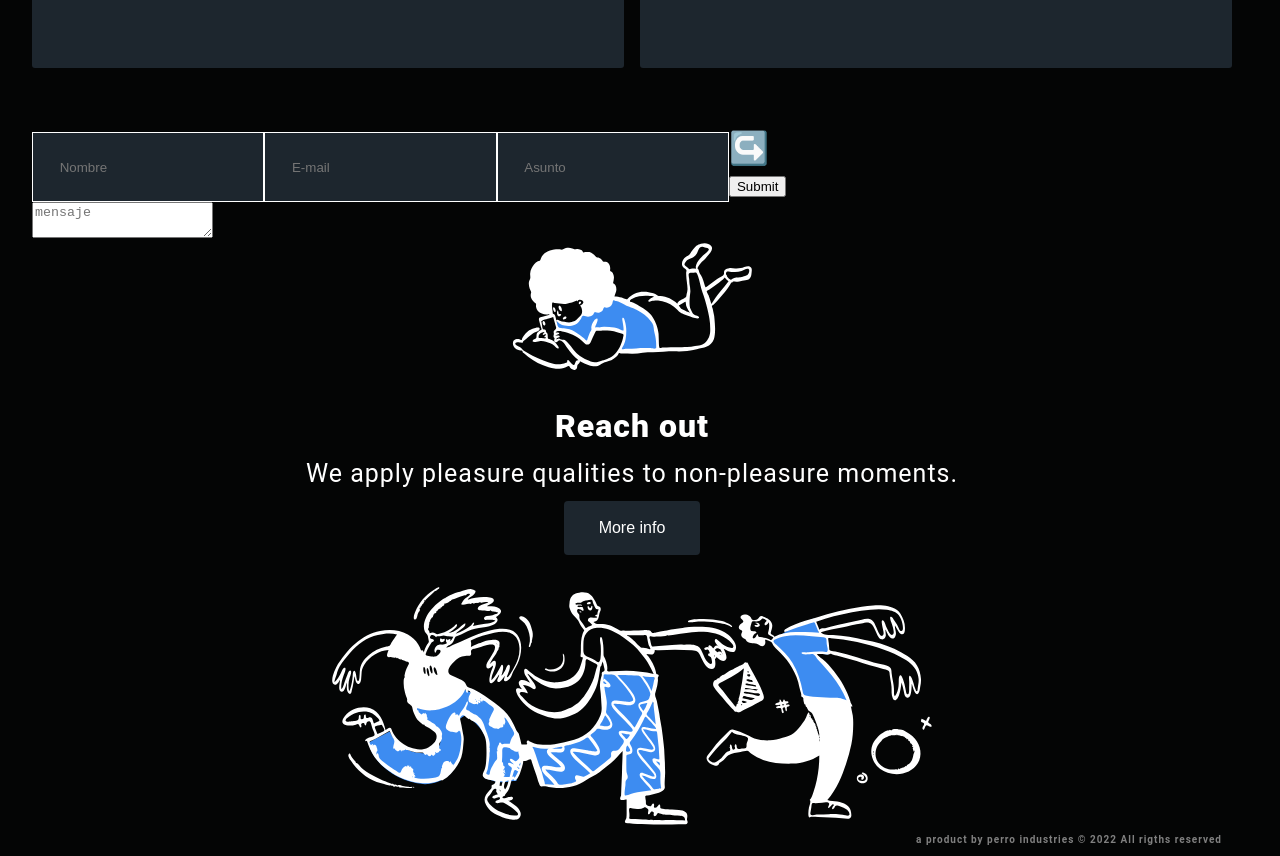
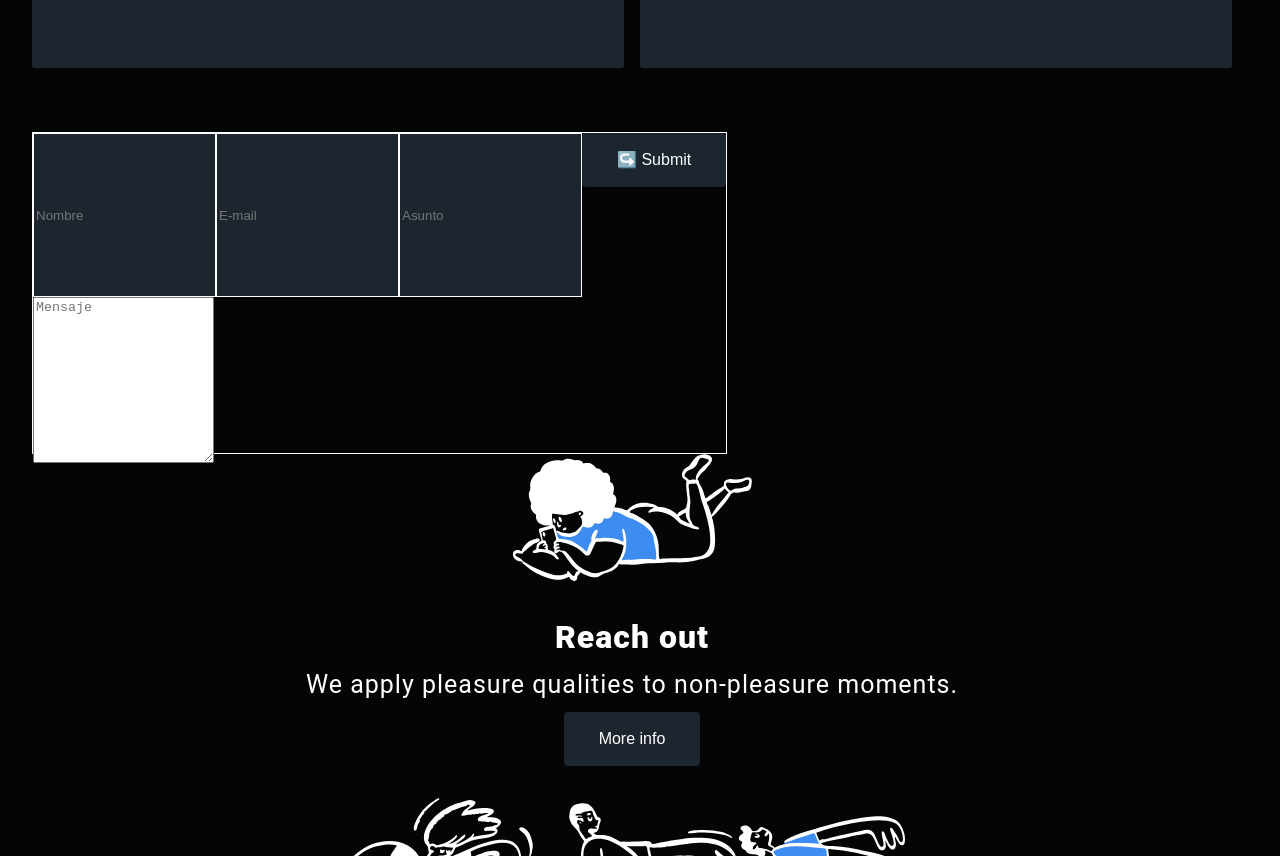
Before and after one commit to germaimo/perro, a React (Create React App) app: page / in a window 1280 px wide. Shown: the part 1460-2316 px from the top of the page. Built offline with nearby package versions, Linux system fonts and the light colour scheme; a web font is replaced by a local one.

Commit message:
formik agregado, mejorando estilos de formulario

```diff
--- a/package.json
+++ b/package.json
@@ -6,6 +6,7 @@
     "@testing-library/jest-dom": "^5.16.4",
     "@testing-library/react": "^13.2.0",
     "@testing-library/user-event": "^13.5.0",
+    "formik": "^2.2.9",
     "react": "^18.1.0",
     "react-dom": "^18.1.0",
     "react-scripts": "5.0.1",
--- a/src/components/Form/Form.js
+++ b/src/components/Form/Form.js
@@ -1,45 +1,101 @@
 import React from 'react'
-import styles from './Form.module.css'
+import styles from './Form.module.css';
+import { Formik, Form, Field, ErrorMessage } from 'formik';
 //📨
+const Formu = () => (
+    <div>
+      <Formik
+        initialValues={{ email: '', password: '' }}
+        validate={values => {
+          const errors = {};
+          if (!values.email) {
+            errors.email = 'Required';
+          } else if (
+            !/^[A-Z0-9._%+-]+@[A-Z0-9.-]+\.[A-Z]{2,}$/i.test(values.email)
+          ) {
+            errors.email = 'Invalid email address';
+          }
+          return errors;
+        }}
+        onSubmit={(values, { setSubmitting }) => {
+          setTimeout(() => {
+            alert(JSON.stringify(values, null, 2));
+            setSubmitting(false);
+          }, 400);
+        }}
+      >
+        {({ isSubmitting }) => (
+          <Form>
+            <div className={styles['columna-1']}>
 
-const Form = () => {
-  return (
-    <div>
-        <form>
-                <div className={styles['columna-1']}>
-                    <div>
+                <div>
+                    <Field type="text" name="name" placeholder='Nombre' />
+                    <ErrorMessage name="name" component="div" />
 
-                        <div className={styles['name']}>
-                            <input id="fromName" name="fromName" placeholder='Nombre' type="text"></input>
+                    <Field type="email" name="email" placeholder='E-mail' />
+                    <ErrorMessage name="email" component="div" />
 
-                        </div>
-
-                        <div className={styles['email']}>
-                            <input id="fromEmail" name="fromEmail" placeholder='E-mail' type="email"></input>
-
-                        </div>
-
-                        <div className={styles['asunto']}>
-                            <input id="fromAsunto" name="fromAsunto" placeholder='Asunto' type="text"></input>
-
-                        </div>
-
-                    </div>
-
-                    <div className={styles['message']}>
-                        <textarea id="message" name="message" placeholder='mensaje' ></textarea>
-
-                    </div>
+                    <Field type="text" name="subject" placeholder='Asunto' />
+                    <ErrorMessage name="subject" component="div" />
                 </div>
 
-                <div className={styles['columna-2']} >
-                    <p>↪️</p>
-                    <input id="send" name="send" type="submit"></input>
+                <div>
+                    <Field name="message" component="textarea" placeholder='Mensaje'/>
+                    <ErrorMessage name="message" component="div" />
+                </div>
+            </div>
 
-                </div>
-        </form>
+            <div className={styles['columna-2']}>
+                <button type="submit" disabled={isSubmitting}>
+                ↪️ Submit
+                </button>
+            </div>
+          </Form>
+        )}
+      </Formik>
     </div>
-  )
-}
+  );
 
-export default Form
+
+// const Form = () => {
+//   return (
+//     <div>
+
+//         <form>
+//                 <div className={styles['columna-1']}>
+//                     <div>
+
+//                         <div className={styles['name']}>
+//                             <input id="fromName" name="fromName" placeholder='Nombre' type="text"></input>
+
+//                         </div>
+
+//                         <div className={styles['email']}>
+//                             <input id="fromEmail" name="fromEmail" placeholder='E-mail' type="email"></input>
+
+//                         </div>
+
+//                         <div className={styles['asunto']}>
+//                             <input id="fromAsunto" name="fromAsunto" placeholder='Asunto' type="text"></input>
+
+//                         </div>
+
+//                     </div>
+
+//                     <div className={styles['message']}>
+//                         <textarea id="message" name="message" placeholder='mensaje' ></textarea>
+
+//                     </div>
+//                 </div>
+
+//                 <div className={styles['columna-2']} >
+//                     <p>↪️</p>
+//                     <input id="send" name="send" type="submit"></input>
+
+//                 </div>
+//         </form>
+//     </div>
+//   )
+// }
+
+export default Formu
--- a/src/components/Form/Form.module.css
+++ b/src/components/Form/Form.module.css
@@ -1,12 +1,20 @@
 input[type=text], input[type=email]{
     border:1px solid white;
-    padding: 2em;
+    /* padding: 2em; */
     background-color: #89b5dc30;
+    color: white;
+    height: 20vh;
 }
 
+textarea{
+    height: 20vh;
+}
 
 form{
     display: flex;
+    height: 40vh;
+    border:1px solid white;
+    width: fit-content;
 }
 
 .columna-1{
```
Also changed, not shown: 1 other file (tests, documents, lock files or other folders).
